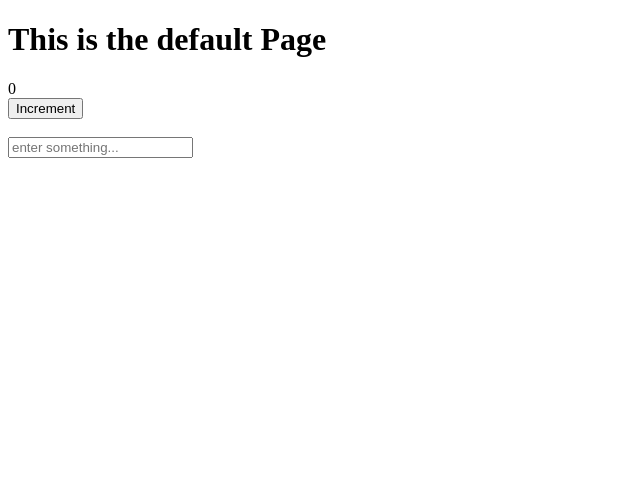
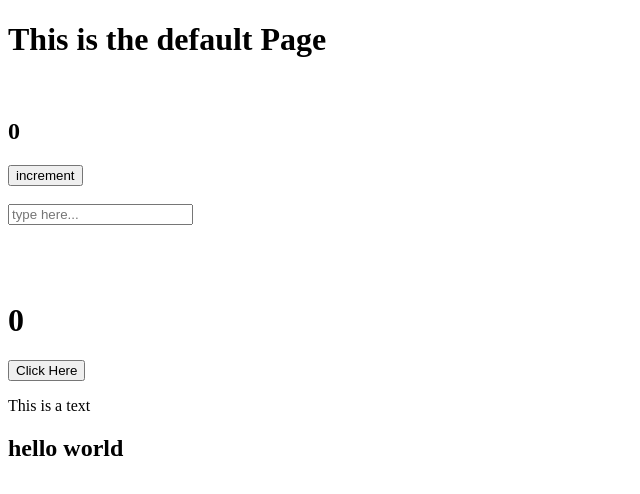
Before and after one commit to Imohh/React-frontend, a React (Create React App) app: page / in a window 1280 px wide. Shown: the top 494 px of the page, without its empty margins (0-640 px from the left). Built offline with nearby package versions, Linux system fonts and the light colour scheme; no server answers.

Commit message:
new commit

```diff
--- a/src/App.js
+++ b/src/App.js
@@ -1,29 +1,73 @@
-import React, {useState} from 'react'
+import React, {useState, useEffect} from 'react'
+import axios from 'axios'
 //import Nav from './Nav'
 
 export default function App() {
-  const [counter, setCounter] = useState(0);
 
-  const increment = () => {
-    setCounter(counter + 1);
-  }
+  //USESTATE HOOK
+const [counter, setCounter] = useState(0)
 
-  const [inputValue, setInputValue] = useState("")
+function increment() {
+  setCounter(counter + 1)
+}
 
-  let onChange = (event) => {
-    const newValue = event.target.value;
-    setInputValue(newValue)
-  }
+const [inputValue, setInputValue] = useState("")
+function onChange(event) {
+  const newValue = event.target.value
+  setInputValue(newValue)
+}
+
+const [showText, setShowText] = useState(true)
+// END OF USESTATE
+
+
+//USEEFFECT START
+
+
+// END OF USEEFFECT
+  const [data, setData] = useState("")
+
+useEffect(() => {
+  axios
+  .get("https://jsonplaceholder.typicode.com/comments")
+  .then((response) => {
+    setData(response.data[0].email);
+    console.log("API WAS CALLED")
+  });
+});
 
   return (
     <div>
       {/* <Nav/> */}
       <h1>This is the default Page</h1>
-      {counter}<br/>
-      <button onClick={increment}>Increment</button>
+      <br/>
+
+
+      {/* USESTATE START */}
+      <h2>{counter}</h2>
+      <button onClick={increment}>increment</button>
+
       <br/><br/>
-      <input onChange={onChange} placeholder="enter something..." />
-      {inputValue}
+      <input placeholder="type here..."
+      onChange={onChange} />
+      <br/>
+      <h2>{inputValue}</h2>
+
+      <br/><br/>
+      <h1>{counter}</h1>
+      <button
+      onClick={() => {
+      setCounter(counter + 1);
+      setShowText(!showText);
+        }}
+      >Click Here</button>
+
+      {showText && <p>This is a text</p>}
+      {/* END OF USESTATE */}
+
+      {/* USE EFFECT START */}
+      <h2>hello world</h2>
+      {data}
 
     </div>
   );
```
